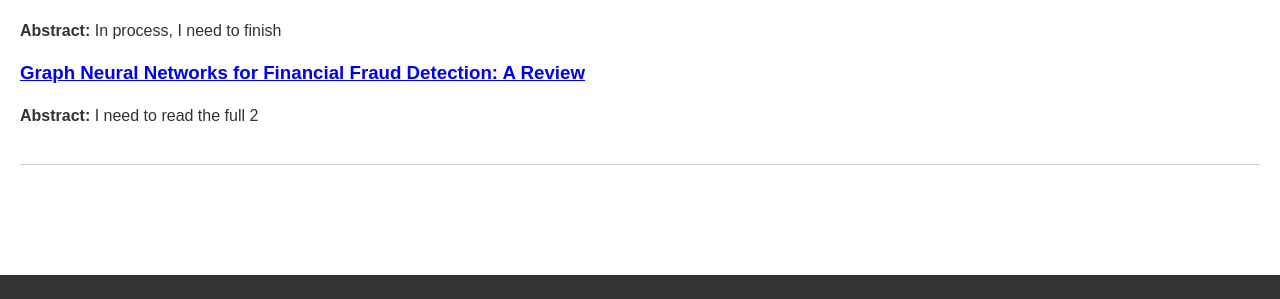
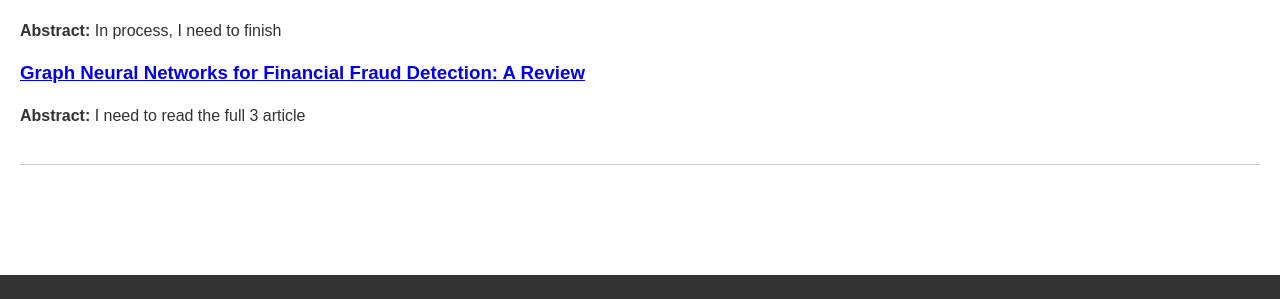
Before and after one commit to Cesarriosd/cesarios, a Jekyll site: the page built from README.md, in a window 1280 px wide and 900 px high, scrolled down 3971 px. Shown: the part 235-534 px from the top of the window. Built offline with Jekyll 4.4.1, drawn with Linux system fonts in a browser that asks for light colours; our own code applies the rules of GitHub Pages for plain Markdown files.

Commit message:
Last github Update default.html

```diff
--- a/_layouts/default.html
+++ b/_layouts/default.html
@@ -584,7 +584,7 @@ cd<!DOCTYPE html>
             <h3><a href="https://peerj.com/preprints/3190.pdf">Forecasting at Scale</a></h3>
             <p><strong>Abstract:</strong> In process, I need to finish
             <h3><a href="https://arxiv.org/pdf/2411.05815">Graph Neural Networks for Financial Fraud Detection: A Review</a></h3>
-            <p><strong>Abstract:</strong> I need to read the full 2
+            <p><strong>Abstract:</strong> I need to read the full 3 article
         </div>
         <!--
         <div class="article">
```
